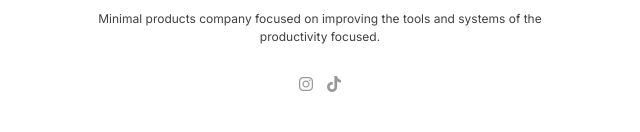
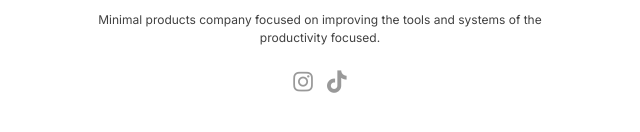
Before and after one commit to rohanbhangui/plaen-landing, a website built with Parcel: page src/index.html in a window 1280 px wide. Shown: the part 386-518 px from the top of the page, 320-960 px from the left. Built offline with nearby package versions, Linux system fonts and the light colour scheme.

Commit message:
modified font size of icons

```diff
--- a/src/styles.scss
+++ b/src/styles.scss
@@ -52,10 +52,13 @@ main {
       margin-top: 1rem;
 
       a {
-        font-size: 1.3rem;
         color: rgba(0, 0, 0, 0.4);
         transition: all 0.3s cubic-bezier(0.77, 0, 0.175, 1);
         margin: 0 0.3rem;
+
+        i {
+          font-size: 1.4rem;
+        }
 
         &:hover {
           color: rgba(0, 0, 0, 1);
```
